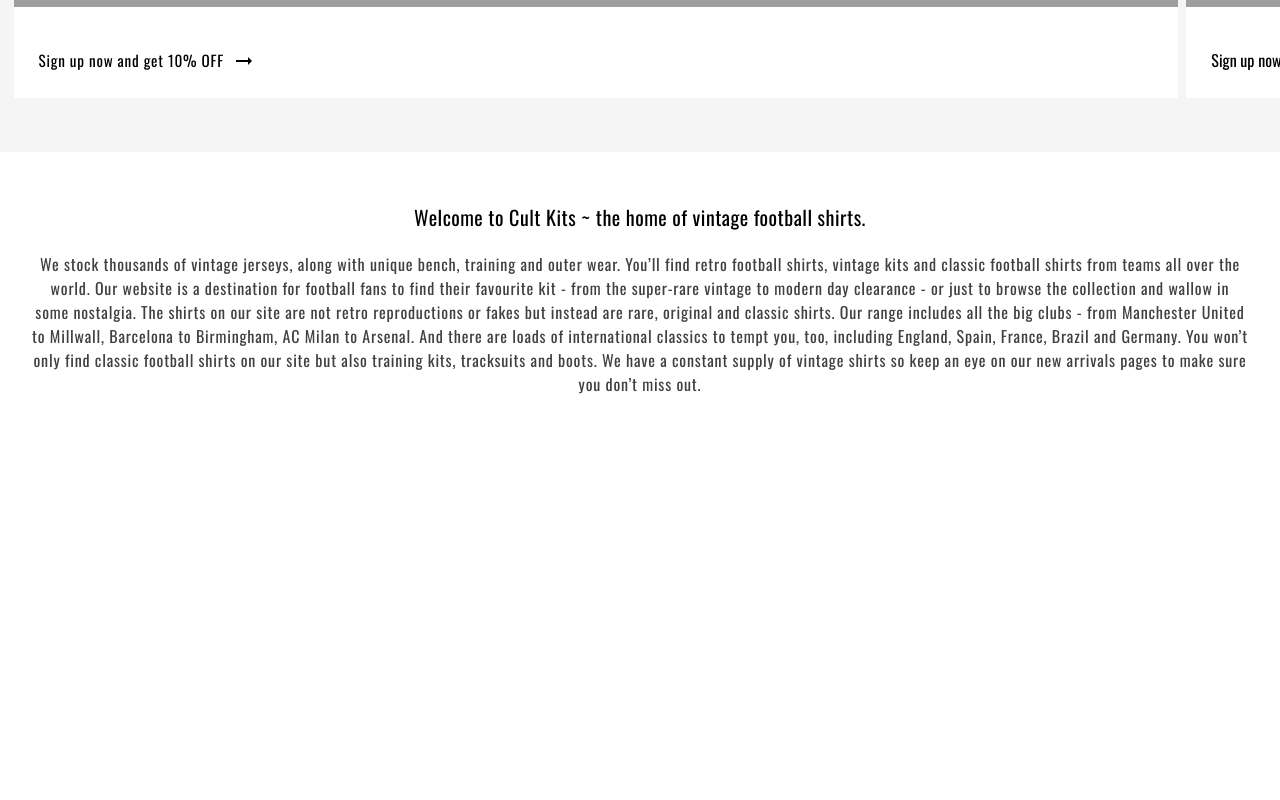
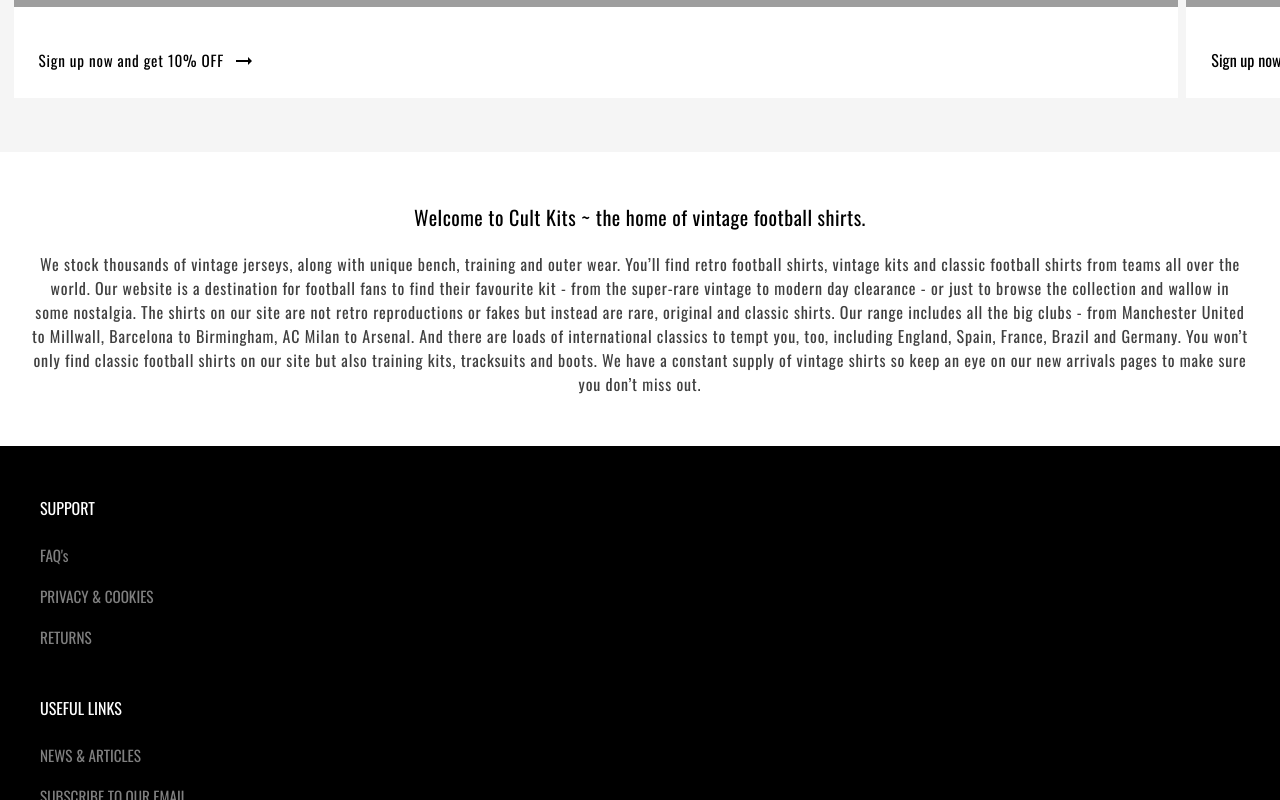
Before and after one commit to rcqx/cultkits, a React (Create React App) app: page / in a window 1280 px wide. Shown: the part 11200-12000 px from the top of the page. Before the commit the page ends 11646 px from the top, so only its background shows below. Built offline with nearby package versions, Linux system fonts and the light colour scheme; grey boxes are pictures that could not be loaded; the HTML template or start-up script is replaced by a standard one.

Commit message:
Add items list to footer and TP logo

```diff
--- /dev/null
+++ b/src/components/Footer.jsx
@@ -0,0 +1,68 @@
+import styled from 'styled-components';
+
+const Container = styled.div`
+  padding: 50px 40px 30px;
+  background-color: black;
+`;
+
+const List = styled.ul`
+  color: white;
+  padding: 0;
+  margin: 0;
+`;
+
+const Title = styled.p`
+  margin-bottom: 1.5em;
+  fon-size: 1.15em;
+`;
+
+const Item = styled.li`
+  list-style: none;
+  margin-bottom: 1.25em;
+  font-size: 0.95em;
+  color: gray;
+`;
+
+const TPContainer = styled.div`
+  display: flex;
+  justify-content: center;
+  align-items: center;
+  margin-bottom: 40px;
+`;
+
+const Trustpilot = styled.img`
+width: 50%;
+`;
+
+const Footer = () => (
+  <Container>
+    <List style={{ marginBottom: '3em' }}>
+      <Title>SUPPORT</Title>
+      <Item>FAQ&apos;s</Item>
+      <Item>PRIVACY & COOKIES</Item>
+      <Item>RETURNS</Item>
+    </List>
+    <List style={{ marginBottom: '3em' }}>
+      <Title>USEFUL LINKS</Title>
+      <Item>NEWS & ARTICLES</Item>
+      <Item>SUBSCRIBE TO OUR EMAIL</Item>
+      <Item>ABOUT US</Item>
+      <Item>SELL SHIRTS</Item>
+      <Item>CONTACT US</Item>
+    </List>
+    <List style={{ marginBottom: '3em' }}>
+      <Title>CULT KITS</Title>
+      <Item>Unit 3, The Shaftesbury Centre, Percy Streetm, Swindon, SN2 2AZ, United Kingdom</Item>
+      <Item>
+        VAT No. GB 24045871700
+        <br />
+        Registered Company 10124704.
+      </Item>
+    </List>
+    <TPContainer>
+      <Trustpilot src="https://cdn.shopify.com/s/files/1/0622/3691/7987/files/Trust-pilot-rating-site-promo-4_140x@2x.png?v=1664819133" />
+    </TPContainer>
+  </Container>
+);
+
+export default Footer;
--- a/src/pages/Home.jsx
+++ b/src/pages/Home.jsx
@@ -8,6 +8,7 @@
 import Advert2 from '../components/Advert2';
 import Slider2 from '../components/Slider2';
 import Welcome from '../components/Welcome';
+import Footer from '../components/Footer';
 
 const Home = () => (
   <div>
@@ -21,6 +22,7 @@
     <Advert2 />
     <Slider2 />
     <Welcome />
+    <Footer />
   </div>
 );
 
```
